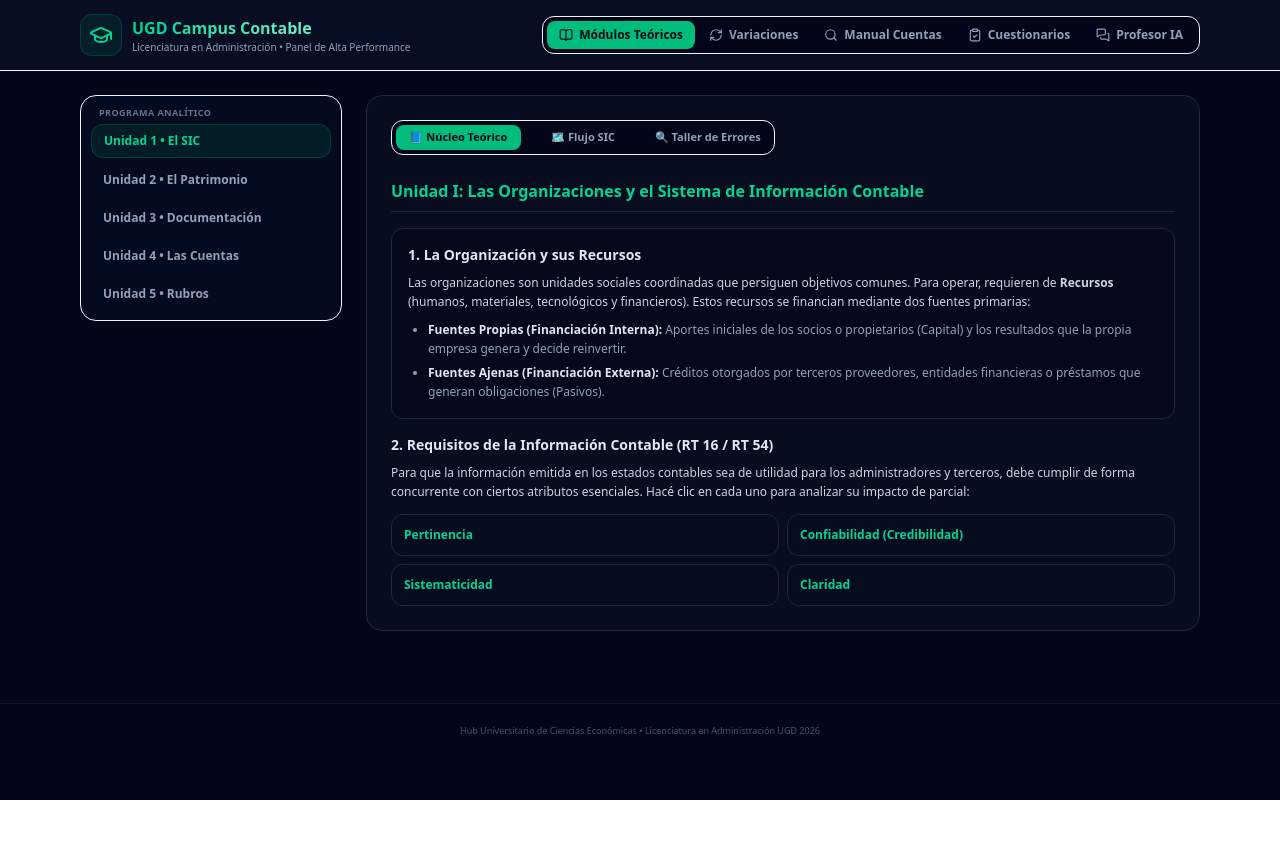
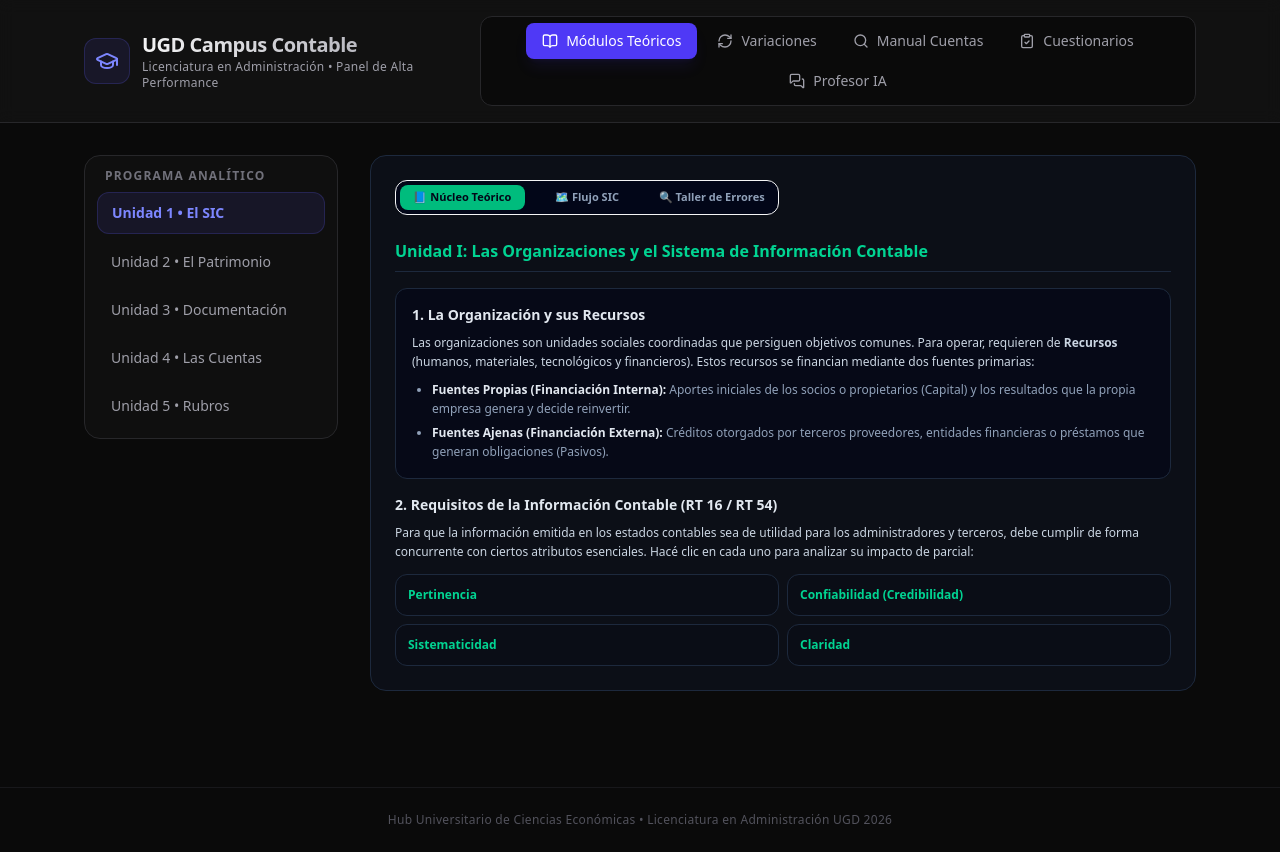
Before and after one commit to Leonnelfeltan/app-contabilidad, a React (Vite) app: page / in a window 1280 px wide. Before the commit the page ends 800 px from the top, so only its background shows below. Built offline with nearby package versions, Linux system fonts and the light colour scheme.

Commit message:
Design: paleta ejecutiva sobria y aumento de legibilidad tipográfica

```diff
--- a/src/App.jsx
+++ b/src/App.jsx
@@ -57,50 +57,50 @@ export default function App() {
   ) : [];
 
   return (
-    <div className="min-h-screen bg-slate-950 text-slate-100 font-sans selection:bg-emerald-500 selection:text-slate-950">
+    <div className="min-h-screen bg-neutral-950 text-zinc-100 font-sans selection:bg-indigo-500 selection:text-white antialiased">
 
       {/* HEADER PRINCIPAL */}
-      <header className="border-b border-slate-850 bg-slate-900/50 backdrop-blur sticky top-0 z-50">
-        <div className="max-w-6xl mx-auto px-4 py-3.5 flex flex-col md:flex-row items-center justify-between gap-4">
-          <div className="flex items-center gap-2.5">
-            <div className="p-2 bg-emerald-500/10 text-emerald-400 rounded-xl border border-emerald-500/20">
+      <header className="border-b border-zinc-800 bg-neutral-900/60 backdrop-blur sticky top-0 z-50">
+        <div className="max-w-6xl mx-auto px-5 py-4 flex flex-col md:flex-row items-center justify-between gap-4">
+          <div className="flex items-center gap-3">
+            <div className="p-2.5 bg-indigo-500/10 text-indigo-400 rounded-xl border border-indigo-500/20">
               <GraduationCap className="w-6 h-6" />
             </div>
             <div>
-              <h1 className="text-base font-bold bg-gradient-to-r bg-clip-text text-transparent from-emerald-400 to-teal-200">
+              <h1 className="text-xl font-bold tracking-tight bg-gradient-to-r bg-clip-text text-transparent from-zinc-100 to-zinc-400">
                 UGD Campus Contable
               </h1>
-              <p className="text-[10px] text-slate-400 font-medium">Licenciatura en Administración • Panel de Alta Performance</p>
+              <p className="text-xs text-zinc-400 font-medium tracking-wide">Licenciatura en Administración • Panel de Alta Performance</p>
             </div>
           </div>
 
           {/* NAVEGACIÓN GLOBAL */}
-          <nav className="flex flex-wrap bg-slate-950 p-1 rounded-xl border border-slate-850 w-full md:w-auto justify-center gap-0.5">
-            <button onClick={() => setActiveTab('unidades')} className={`flex items-center gap-1.5 px-3 py-1.5 text-xs font-semibold rounded-lg transition-all ${activeTab === 'unidades' ? 'bg-emerald-500 text-slate-950' : 'text-slate-400 hover:text-slate-200'}`}><BookOpen className="w-3.5 h-3.5" /> Módulos Teóricos</button>
-            <button onClick={() => setActiveTab('simulador')} className={`flex items-center gap-1.5 px-3 py-1.5 text-xs font-semibold rounded-lg transition-all ${activeTab === 'simulador' ? 'bg-emerald-500 text-slate-950' : 'text-slate-400 hover:text-slate-200'}`}><RefreshCw className="w-3.5 h-3.5" /> Variaciones</button>
-            <button onClick={() => setActiveTab('cuentas')} className={`flex items-center gap-1.5 px-3 py-1.5 text-xs font-semibold rounded-lg transition-all ${activeTab === 'cuentas' ? 'bg-emerald-500 text-slate-950' : 'text-slate-400 hover:text-slate-200'}`}><Search className="w-3.5 h-3.5" /> Manual Cuentas</button>
-            <button onClick={() => setActiveTab('cuestionario')} className={`flex items-center gap-1.5 px-3 py-1.5 text-xs font-semibold rounded-lg transition-all ${activeTab === 'cuestionario' ? 'bg-emerald-500 text-slate-950' : 'text-slate-400 hover:text-slate-200'}`}><ClipboardCheck className="w-3.5 h-3.5" /> Cuestionarios</button>
-            <button onClick={() => setActiveTab('profesor')} className={`flex items-center gap-1.5 px-3 py-1.5 text-xs font-semibold rounded-lg transition-all ${activeTab === 'profesor' ? 'bg-emerald-500 text-slate-950' : 'text-slate-400 hover:text-slate-200'}`}><MessagesSquare className="w-3.5 h-3.5" /> Profesor IA</button>
+          <nav className="flex flex-wrap bg-neutral-950 p-1.5 rounded-xl border border-zinc-800 w-full md:w-auto justify-center gap-1">
+            <button onClick={() => setActiveTab('unidades')} className={`flex items-center gap-2 px-4 py-2 text-sm font-medium rounded-lg transition-all ${activeTab === 'unidades' ? 'bg-indigo-600 text-white shadow-lg shadow-indigo-600/10' : 'text-zinc-400 hover:text-zinc-200'}`}><BookOpen className="w-4 h-4" /> Módulos Teóricos</button>
+            <button onClick={() => setActiveTab('simulador')} className={`flex items-center gap-2 px-4 py-2 text-sm font-medium rounded-lg transition-all ${activeTab === 'simulador' ? 'bg-indigo-600 text-white shadow-lg shadow-indigo-600/10' : 'text-zinc-400 hover:text-zinc-200'}`}><RefreshCw className="w-4 h-4" /> Variaciones</button>
+            <button onClick={() => setActiveTab('cuentas')} className={`flex items-center gap-2 px-4 py-2 text-sm font-medium rounded-lg transition-all ${activeTab === 'cuentas' ? 'bg-indigo-600 text-white shadow-lg shadow-indigo-600/10' : 'text-zinc-400 hover:text-zinc-200'}`}><Search className="w-4 h-4" /> Manual Cuentas</button>
+            <button onClick={() => setActiveTab('cuestionario')} className={`flex items-center gap-2 px-4 py-2 text-sm font-medium rounded-lg transition-all ${activeTab === 'cuestionario' ? 'bg-indigo-600 text-white shadow-lg shadow-indigo-600/10' : 'text-zinc-400 hover:text-zinc-200'}`}><ClipboardCheck className="w-4 h-4" /> Cuestionarios</button>
+            <button onClick={() => setActiveTab('profesor')} className={`flex items-center gap-2 px-4 py-2 text-sm font-medium rounded-lg transition-all ${activeTab === 'profesor' ? 'bg-indigo-600 text-white shadow-lg shadow-indigo-600/10' : 'text-zinc-400 hover:text-zinc-200'}`}><MessagesSquare className="w-4 h-4" /> Profesor IA</button>
           </nav>
         </div>
       </header>
 
       {/* CONTENEDOR DINÁMICO */}
-      <main className="max-w-6xl mx-auto px-4 py-6">
+      <main className="max-w-6xl mx-auto px-5 py-8">
 
         {activeTab === 'unidades' && (
-          <div className="grid grid-cols-1 md:grid-cols-4 gap-6 items-start">
+          <div className="grid grid-cols-1 md:grid-cols-4 gap-8 items-start">
             {/* Sidebar de Selección de Unidad */}
-            <div className="space-y-1.5 bg-slate-900/30 p-2.5 rounded-2xl border border-slate-850 md:col-span-1">
-              <span className="text-[9px] font-bold uppercase tracking-wider text-slate-500 px-2 block mb-1">Programa Analítico</span>
+            <div className="space-y-2 bg-neutral-900/40 p-3 rounded-2xl border border-zinc-800 md:col-span-1">
+              <span className="text-xs font-bold uppercase tracking-widest text-zinc-500 px-2 block mb-2">Programa Analítico</span>
               {[1, 2, 3, 4, 5].map((u) => (
                 <button
                   key={u}
                   onClick={() => setSelectedUnidadGlobal(u)}
-                  className={`w-full text-left px-3 py-2 rounded-xl text-xs font-semibold transition-all ${
+                  className={`w-full text-left px-3.5 py-2.5 rounded-xl text-sm font-medium transition-all ${
                     selectedUnidadGlobal === u
-                      ? 'bg-emerald-500/10 text-emerald-400 border border-emerald-500/20 font-bold'
-                      : 'text-slate-400 hover:bg-slate-900/60'
+                      ? 'bg-indigo-500/10 text-indigo-400 border border-indigo-500/20 font-semibold'
+                      : 'text-zinc-400 hover:bg-neutral-900 hover:text-zinc-200'
                   }`}
                 >
                   Unidad {u} {u === 1 ? '• El SIC' : u === 2 ? '• El Patrimonio' : u === 3 ? '• Documentación' : u === 4 ? '• Las Cuentas' : '• Rubros'}
@@ -120,21 +120,20 @@ export default function App() {
         )}
 
         {activeTab === 'simulador' && (
-          <div className="max-w-2xl mx-auto space-y-4">
-            <div className="bg-slate-900 border border-slate-850 rounded-2xl p-6 space-y-4">
-              <span className="text-[9px] font-mono tracking-widest text-slate-500 uppercase font-bold block">Simulador de Variaciones Patrimoniales</span>
-              {/* ✅ CORREGIDO AQUÍ: Interpolación limpia del enunciado */}
-              <p className="text-sm font-semibold text-slate-100 leading-relaxed">Ejercicio: "{ejerciciosVariaciones[currentIdx].enunciado}"</p>
-              <div className="grid grid-cols-2 gap-3 pt-1">
+          <div className="max-w-2xl mx-auto space-y-5">
+            <div className="bg-neutral-900 border border-zinc-800 rounded-2xl p-8 space-y-5">
+              <span className="text-xs font-mono tracking-widest text-zinc-500 uppercase font-bold block">Simulador de Variaciones Patrimoniales</span>
+              <p className="text-lg font-medium text-zinc-100 leading-relaxed">Ejercicio: "{ejerciciosVariaciones[currentIdx].enunciado}"</p>
+              <div className="grid grid-cols-2 gap-4 pt-2">
                 {['Permutativa', 'Modificativa'].map((option) => (
-                  <button key={option} disabled={!!selectedAnswer} onClick={() => handleAnswerSelection(option)} className={`p-3 border rounded-xl text-xs font-bold transition-all ${selectedAnswer ? option === ejerciciosVariaciones[currentIdx].tipoCorrecto ? 'border-emerald-500 bg-emerald-500/10 text-emerald-400' : 'border-slate-850 opacity-40 text-slate-500' : 'border-slate-850 bg-slate-950/40 text-slate-300 hover:border-slate-700'}`}>{option}</button>
+                  <button key={option} disabled={!!selectedAnswer} onClick={() => handleAnswerSelection(option)} className={`p-4 border rounded-xl text-sm font-semibold transition-all ${selectedAnswer ? option === ejerciciosVariaciones[currentIdx].tipoCorrecto ? 'border-indigo-500 bg-indigo-500/10 text-indigo-400 font-bold' : 'border-zinc-800 opacity-40 text-zinc-600' : 'border-zinc-800 bg-neutral-950/60 text-zinc-300 hover:border-zinc-600 hover:bg-neutral-900'}`}>{option}</button>
                 ))}
               </div>
               {showExplanation && (
-                <div className="p-4 bg-slate-950 border border-slate-850 rounded-xl space-y-2">
-                  <p className="text-xs text-emerald-400 font-mono font-bold">{ejerciciosVariaciones[currentIdx].efecto}</p>
-                  <p className="text-xs text-slate-400 leading-relaxed">{ejerciciosVariaciones[currentIdx].explicacion}</p>
-                  <button onClick={handleNextEjercicio} className="w-full bg-slate-100 text-slate-950 font-bold py-1.5 rounded-lg text-xs hover:bg-white transition-colors mt-2">Siguiente Ejercicio</button>
+                <div className="p-5 bg-neutral-950 border border-zinc-800 rounded-xl space-y-3">
+                  <p className="text-sm text-indigo-400 font-mono font-bold tracking-wide">{ejerciciosVariaciones[currentIdx].efecto}</p>
+                  <p className="text-sm text-zinc-400 leading-relaxed">{ejerciciosVariaciones[currentIdx].explicacion}</p>
+                  <button onClick={handleNextEjercicio} className="w-full bg-zinc-100 text-neutral-950 font-bold py-2.5 rounded-lg text-sm hover:bg-white transition-colors mt-3">Siguiente Ejercicio</button>
                 </div>
               )}
             </div>
@@ -143,14 +142,14 @@ export default function App() {
 
         {activeTab === 'cuentas' && (
           <div className="space-y-4">
-            <div className="flex flex-col md:flex-row gap-4 items-start">
-              <div className="w-full md:w-1/3 space-y-3">
-                <input type="text" placeholder="Buscar por cuenta o rubro..." value={searchTerm} onChange={(e) => setSearchTerm(e.target.value)} className="w-full bg-slate-900 border border-slate-850 rounded-xl px-4 py-2 text-xs text-slate-200 placeholder:text-slate-500 focus:outline-none focus:border-emerald-500" />
-                <div className="bg-slate-900/40 border border-slate-850 rounded-2xl max-h-[380px] overflow-y-auto p-2 space-y-1">
+            <div className="flex flex-col md:flex-row gap-6 items-start">
+              <div className="w-full md:w-1/3 space-y-4">
+                <input type="text" placeholder="Buscar por cuenta o rubro..." value={searchTerm} onChange={(e) => setSearchTerm(e.target.value)} className="w-full bg-neutral-900 border border-zinc-800 rounded-xl px-4 py-3 text-sm text-zinc-200 placeholder:text-zinc-600 focus:outline-none focus:border-indigo-500 focus:ring-1 focus:ring-indigo-500" />
+                <div className="bg-neutral-900/20 border border-zinc-800 rounded-2xl max-h-[420px] overflow-y-auto p-2 space-y-1">
                   {filteredCuentas.map((cuenta, idx) => (
-                    <button key={idx} onClick={() => setSelectedCuentaDetalle(cuenta)} className={`w-full text-left px-3 py-2 rounded-xl text-xs transition-all flex justify-between items-center ${selectedCuentaDetalle?.nombre === cuenta.nombre ? 'bg-emerald-500/10 text-emerald-400 font-bold' : 'text-slate-400 hover:bg-slate-950/40'}`}>
+                    <button key={idx} onClick={() => setSelectedCuentaDetalle(cuenta)} className={`w-full text-left px-4 py-3 rounded-xl text-sm transition-all flex justify-between items-center ${selectedCuentaDetalle?.nombre === cuenta.nombre ? 'bg-indigo-500/10 text-indigo-400 font-semibold' : 'text-zinc-400 hover:bg-neutral-900/60'}`}>
                       {cuenta.nombre}
-                      <span className="text-[9px] opacity-60 font-mono">{cuenta.naturaleza}</span>
+                      <span className="text-xs opacity-60 font-mono">{cuenta.naturaleza}</span>
                     </button>
                   ))}
                 </div>
@@ -158,22 +157,22 @@ export default function App() {
 
               <div className="w-full md:w-2/3">
                 {selectedCuentaDetalle ? (
-                  <div className="bg-slate-900 border border-slate-850 rounded-2xl p-5 space-y-4 text-xs leading-relaxed">
-                    <div className="flex justify-between items-center border-b border-slate-850 pb-2.5">
-                      <h3 className="text-sm font-bold text-slate-200">{selectedCuentaDetalle.nombre}</h3>
+                  <div className="bg-neutral-900 border border-zinc-800 rounded-2xl p-6 space-y-5 text-sm leading-relaxed">
+                    <div className="flex justify-between items-center border-b border-zinc-800 pb-3.5">
+                      <h3 className="text-base font-bold text-zinc-100">{selectedCuentaDetalle.nombre}</h3>
                       <div className="flex gap-2">
-                        <span className="text-[9px] px-2.5 py-0.5 rounded-full bg-slate-950 text-slate-300 border border-slate-800">Saldo {selectedCuentaDetalle.saldo}</span>
-                        <span className="text-[9px] px-2.5 py-0.5 rounded-full bg-emerald-500/10 text-emerald-400 border border-emerald-500/20">{selectedCuentaDetalle.rubro}</span>
+                        <span className="text-xs px-3 py-1 rounded-full bg-neutral-950 text-zinc-400 border border-zinc-800">Saldo {selectedCuentaDetalle.saldo}</span>
+                        <span className="text-xs px-3 py-1 rounded-full bg-indigo-500/10 text-indigo-400 border border-indigo-500/20">{selectedCuentaDetalle.rubro}</span>
                       </div>
                     </div>
-                    <p><strong className="text-slate-400 block mb-0.5">¿Qué representa?</strong> {selectedCuentaDetalle.representa}</p>
-                    <div className="grid grid-cols-2 gap-3 pt-1">
-                      <div className="bg-slate-950 p-3 rounded-xl border border-slate-850"><strong className="text-emerald-400 block mb-1">Se DEBITA:</strong> {selectedCuentaDetalle.debita}</div>
-                      <div className="bg-slate-950 p-3 rounded-xl border border-slate-850"><strong className="text-rose-400 block mb-1">Se ACREDITA:</strong> {selectedCuentaDetalle.acredita}</div>
+                    <p><strong className="text-zinc-400 block mb-1 font-medium">¿Qué representa?</strong> {selectedCuentaDetalle.representa}</p>
+                    <div className="grid grid-cols-2 gap-4 pt-2">
+                      <div className="bg-neutral-950 p-4 rounded-xl border border-zinc-800"><strong className="text-indigo-400 block mb-1.5 font-semibold">Se DEBITA:</strong> {selectedCuentaDetalle.debita}</div>
+                      <div className="bg-neutral-950 p-4 rounded-xl border border-zinc-800"><strong className="text-zinc-400 block mb-1.5 font-semibold">Se ACREDITA:</strong> {selectedCuentaDetalle.acredita}</div>
                     </div>
                   </div>
                 ) : (
-                  <div className="text-center p-12 bg-slate-900/20 border border-dashed border-slate-850 rounded-2xl text-xs text-slate-500">
+                  <div className="text-center p-16 bg-neutral-900/10 border border-dashed border-zinc-800 rounded-2xl text-sm text-zinc-500">
                     Seleccioná una cuenta de la lista de la izquierda para desplegar su ficha analítica del Manual de Cuentas.
                   </div>
                 )}
@@ -186,7 +185,7 @@ export default function App() {
         {activeTab === 'profesor' && <ProfesorIA />}
       </main>
 
-      <footer className="border-t border-slate-900 mt-12 py-5 text-center text-[9px] text-slate-600 font-medium">
+      <footer className="border-t border-zinc-900 mt-16 py-6 text-center text-xs text-zinc-600 font-medium tracking-wide">
         Hub Universitario de Ciencias Económicas • Licenciatura en Administración UGD 2026
       </footer>
     </div>
```
